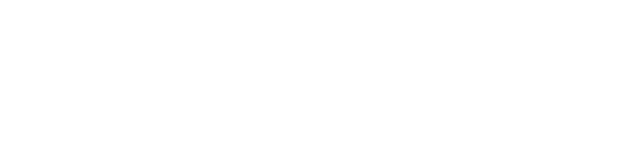
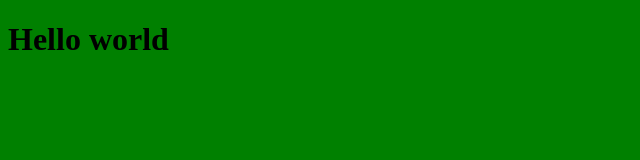
Before and after one commit to Gerardm65/Landing-Page, a plain HTML site: page index.html in a window 1280 px wide. Shown: the whole page, without its empty margins (0-640 px from the left). Drawn offline with Linux system fonts and the light colour scheme.

Commit message:
Css added

```diff
--- a/index.html
+++ b/index.html
@@ -5,9 +5,12 @@
     <meta http-equiv="X-UA-Compatible" content="IE=edge">
     <meta name="viewport" content="width=device-width, initial-scale=1.0">
     <title>Crypto Portfolio</title>
+    <link rel="stylesheet" href="styles/styles.css">
 </head>
 <body>
-    <header></header>
+    <header>
+        <h1>Hello world</h1>
+    </header>
     <main>
         <section class="hero"><section>
             <div class="clients"></div>
--- /dev/null
+++ b/styles/styles.css
@@ -0,0 +1,3 @@
+html{
+    background-color: green;
+}
```
Also changed, not shown: styles.css (deleted).
